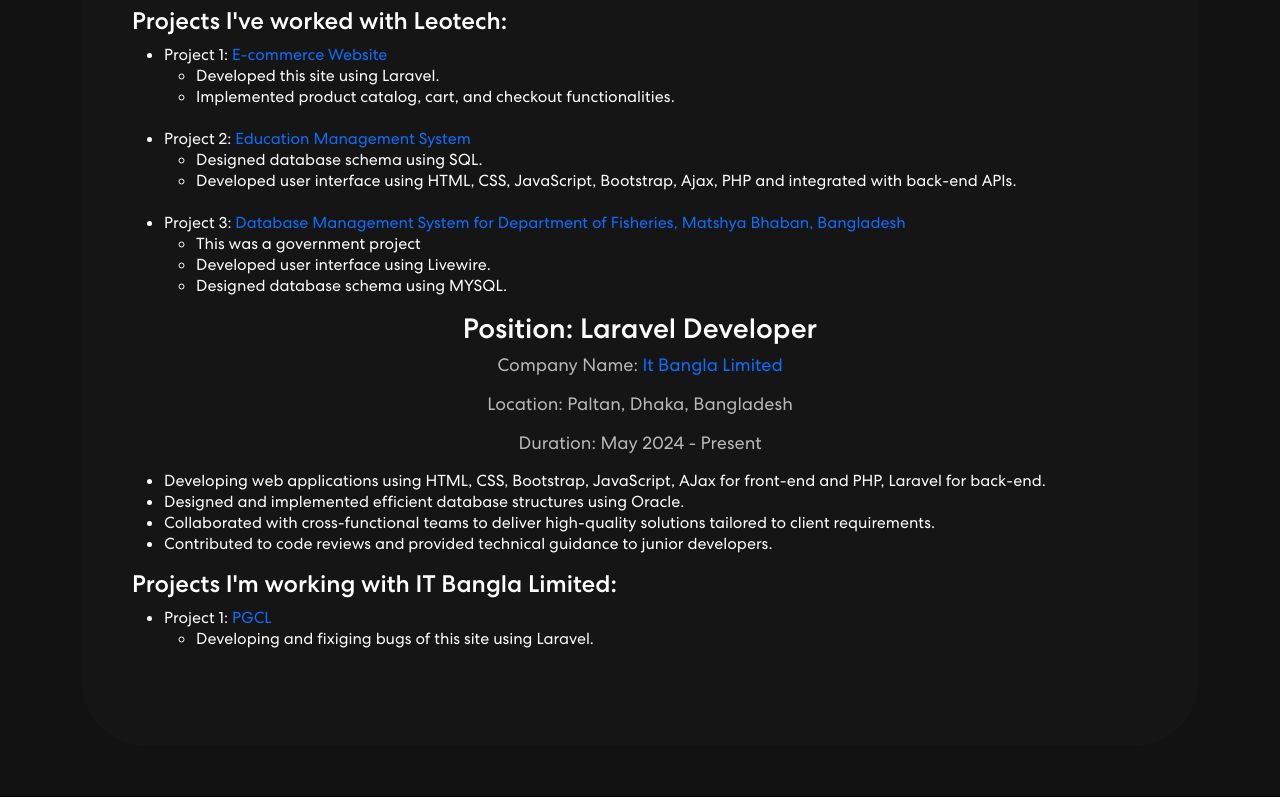
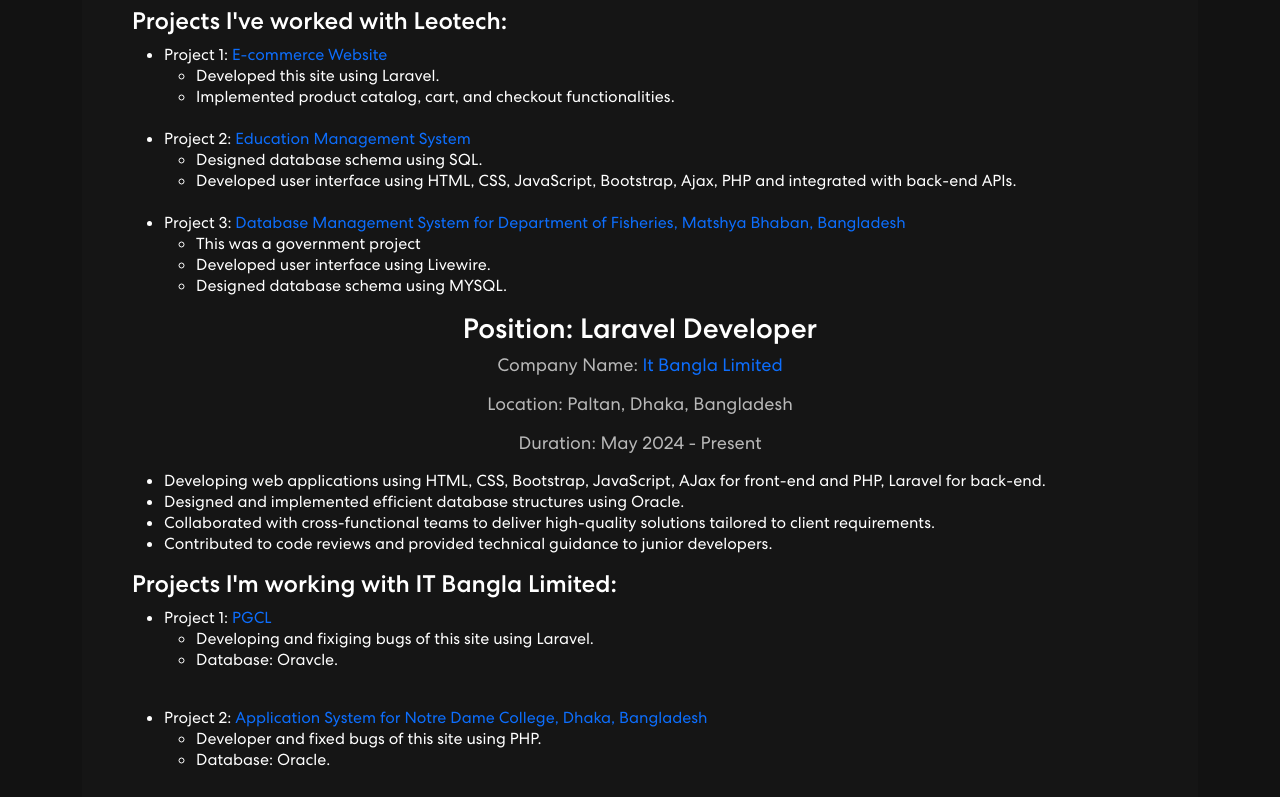
Before and after one commit to jabedhossainxyz/portfolio, a React (Create React App) app: page / in a window 1280 px wide. Shown: the part 2000-2797 px from the top of the page. Built offline with nearby package versions, Linux system fonts and the light colour scheme.

Commit message:
"Removed project-img4.png, updated Experience.js with new project details, and updated project image import in Projects.js"

```diff
--- a/src/components/Experience.js
+++ b/src/components/Experience.js
@@ -147,10 +147,43 @@
                     </li>
                     <ul>
                       <li>Developing and fixiging bugs of this site using Laravel.</li>
-                      {/* <li>
-                        Implemented product catalog, cart, and checkout
-                        functionalities.
-                      </li> */}
+                      <li>Database: Oravcle.</li>
+                    </ul>
+                    <br></br>
+                  </ul>
+                  <ul>
+                    <li>
+                      Project 2:{" "}
+                      <a
+                        href="https://ndc.mcampusbd.com/"
+                        target="_blank"
+                        rel="noopener noreferrer"
+                        style={{ textDecoration: "none" }}
+                      >
+                        Application System for Notre Dame College, Dhaka, Bangladesh
+                      </a>
+                    </li>
+                    <ul>
+                      <li>Developer and fixed bugs of this site using PHP.</li>
+                      <li>Database: Oracle.</li>
+                    </ul>
+                    <br></br>
+                  </ul>
+                  <ul>
+                    <li>
+                      Project 3:{" "}
+                      <a
+                        href="https://bgfsc.edu.bd/"
+                        target="_blank"
+                        rel="noopener noreferrer"
+                        style={{ textDecoration: "none" }}
+                      >
+                        Bangladesh Gas Fields School & College
+                      </a>
+                    </li>
+                    <ul>
+                      <li>Developer and fixed bugs of this site using PHP.</li>
+                      <li>Database: Oracle.</li>
                     </ul>
                     <br></br>
                   </ul>
--- a/src/components/Projects.js
+++ b/src/components/Projects.js
@@ -3,7 +3,7 @@
 import projImg1 from "../assets/img/project-img1.png";
 import projImg2 from "../assets/img/project-img2.png";
 import projImg3 from "../assets/img/project-img3.png";
-import projImg4 from "../assets/img/project-img4.png";
+import projImg4 from "../assets/img/project-img5.png";
 import projImg5 from "../assets/img/project-img5.png";
 import projImg6 from "../assets/img/leomart.png";
 import projImg7 from "../assets/img/schoobee.png";
```
Also changed, not shown: src/assets/img/project-img4.png (deleted).
